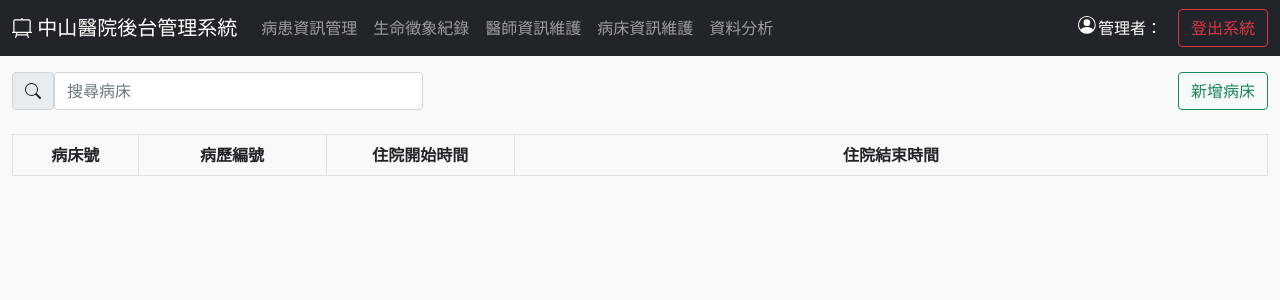
After one commit to banana0324/DB_project1, a Flask app: page /backstage/addbe_occupied in a window 1280 px wide. The commit adds this page. Shown: the top 300 px of the page. Run offline with Flask 2, Linux system fonts and the light colour scheme; lists and menus that the app fills with data are empty; some libraries are stand-ins or nearby versions.

Commit message:
Add files via upload

```diff
--- a/backstage/templates/backstage.html
+++ b/backstage/templates/backstage.html
@@ -61,6 +61,9 @@
                         <a class="nav-link" href="{{ url_for('manager.doctorManager') }}">醫師資訊維護</a>
                     </li>
                     <li class="nav-item">
+                        <a class="nav-link" href="{{ url_for('manager.be_occupiedManager') }}">病床資訊維護</a>
+                    </li>
+                    <li class="nav-item">
                         <a class="nav-link" href="{{ url_for('analysis.dashboard') }}">資料分析</a>
                     </li>
                 </ul>
--- /dev/null
+++ b/backstage/templates/be_occupiedManager.html
@@ -0,0 +1,132 @@
+{% extends "backstage.html" %}
+{% block head %}
+{{ super() }}
+{% endblock head %}
+
+{% block title %} 病床資訊維護 {% endblock title %}
+
+{% block content %}
+
+{% with messages = get_flashed_messages() %}
+{% if messages[0] == 'No permission' %}
+
+<script language="javascript">
+
+  alert('您沒有使用者的權限喔！');
+
+</script>
+
+
+{% endif %}
+{% endwith %}
+
+{% with messages = get_flashed_messages() %}
+{% if messages[0] == 'failed' %}
+
+<script language="javascript">
+
+  alert('有使用者有使用到這筆資料，所以不能刪除');
+
+</script>
+
+{% endif %}
+{% endwith %}
+
+<script>
+    $(document).ready(function(){
+        $("#keyword").on("keyup", function() {
+            var value = $(this).val().toLowerCase();
+            $("#product tr").filter(function() {
+            $(this).toggle($(this).text().toLowerCase().indexOf(value) > -1)
+            });
+        });
+    });
+</script>
+&nbsp;
+&nbsp;
+<div class="d-flex justify-content-between container-xxl">
+    <div class="d-flex col-sm-4">
+        <span class="input-group-text" id="basic-addon1">
+          <svg xmlns="http://www.w3.org/2000/svg" width="16" height="16" fill="currentColor" class="bi bi-search" viewBox="0 0 16 16">
+            <path d="M11.742 10.344a6.5 6.5 0 1 0-1.397 1.398h-.001c.03.04.062.078.098.115l3.85 3.85a1 1 0 0 0 1.415-1.414l-3.85-3.85a1.007 1.007 0 0 0-.115-.1zM12 6.5a5.5 5.5 0 1 1-11 0 5.5 5.5 0 0 1 11 0z"/>
+          </svg>
+        </span>
+        <input class="form-control me-2" id="keyword" placeholder="搜尋病床" aria-label="Search">
+    </div>
+    <button type="button" class="btn btn-outline-success" data-bs-toggle="modal" data-bs-target="#staticBackdrop">
+        新增病床
+    </button>
+</div>
+
+<form method="post" enctype=multipart/form-data action={{ url_for('manager.addbe_occupied') }}>
+    <div class="modal fade" id="staticBackdrop" data-bs-backdrop="static" data-bs-keyboard="false" tabindex="-1" aria-labelledby="staticBackdropLabel" aria-hidden="true">
+        <div class="modal-dialog">
+            <div class="modal-content">
+                <div class="modal-header">
+                    <h5 class="modal-title" id="staticBackdropLabel">新增病床</h5>
+                    <button type="button" class="btn-close" data-bs-dismiss="modal" aria-label="Close"></button>
+                </div>
+                <div class="modal-body">
+                    <div class="mb-3">
+                        <label for="inputProductName" class="form-label">病床號</label>
+                        <input type="text" class="form-control" id="inputProductName" name="bid" required>
+                    </div>
+                    <div class="mb-3">
+                        <label for="inputProductName" class="form-label">病歷編號</label>
+                        <input type="text" class="form-control" id="inputProductName" name="pno" required>
+                    </div>
+                    <div class="mb-3">
+                        <label for="inputProductName" class="form-label">住院開始時間</label>
+                        <input type="text" class="form-control" id="inputProductName" name="starttime" required>
+                    </div>
+                    <div class="mb-3">
+                        <label for="inputProductName" class="form-label">住院結束時間</label>
+                        <input type="text" class="form-control" id="inputProductName" name="endtime" required>
+                    </div>
+                </div>
+                <div class="modal-footer">
+                    <button type="button" class="btn btn-danger" data-bs-dismiss="modal">取消</button>
+                    <button type="submit" class="btn btn-success">確定新增</button>
+                </div>
+            </div>
+        </div>
+    </div>
+</form>
+
+<br/>
+
+<div class="container-xxl">
+
+<form method='post' action={{ url_for('manager.be_occupiedManager') }}>
+<table id="manager" class="table table-bordered">
+    <thead>
+        <tr>
+            <th width="10%"><center>病床號</center></th>
+            <th width="15%"><center>病歷編號</center></th>
+            <th width="15%"><center>住院開始時間</center></th>
+            <th colspan="2"><center>住院結束時間</center></th>
+        </tr>
+    </thead>
+    <tbody id="product">
+    {% for i in book_data %}
+        <tr>
+            <td><center>{{ i.病床號 }}</center></td>
+            <td><center>{{ i.病歷編號 }}</center></td>
+            <td><center>{{ i.住院開始時間 }}</center></td>
+            <td><center>{{ i.住院結束時間 }}</center></td>
+            <td><center><button type="submit" value="{{i.病床號}}" name="editbe_occupied" class="btn btn-success">編輯病床資料</button></center></td>
+            <td><center><button type="submit" value="{{i.病床號}}" name="deletebe_occupied" onclick="return (confirm('你確定要刪除 \'{{ i.病床號 }}\' 嗎？'))" class="btn btn-danger">刪除資料</button></center></td>
+        </tr>
+    {% endfor %}
+    </tbody>
+
+</table>
+</form>
+</div>
+<script>
+    function have_product(){
+      alert('有使用者有使用到這筆資料，所以不能刪除');
+    }
+</script>
+
+{% endblock content %}
--- a/backstage/views/manager.py
+++ b/backstage/views/manager.py
@@ -371,6 +371,112 @@ def show_doctorInfo():
         '主治科別': department
     }
     return product
+# ________________________________________________________________________
+@manager.route('/be_occupiedManager', methods=['GET', 'POST'])
+@login_required
+def be_occupiedManager():
+    if request.method == 'GET':
+        if(current_user.role == 'user'):
+            flash('No permission')
+            return redirect(url_for('index'))
+
+    if 'deletebe_occupied' in request.values:
+        pid = request.values.get('deletebe_occupied')
+        data = Product.delete_be_occupied(pid)
+
+        if(data != None):
+            flash('failed')
+        else:
+            data = Product.get_be_occupied(pid)
+            Product.delete_be_occupied(pid)
+
+    elif 'editbe_occupied' in request.values:
+        pid = request.values.get('editbe_occupied')
+        return redirect(url_for('manager.editbe_occupied', pid=pid))
+
+    book_data = be_occupied()
+    return render_template('be_occupiedManager.html', book_data = book_data, user=current_user.name)
+
+def be_occupied():
+    book_row = Product.get_all_be_occupied()
+    book_data = []
+    for i in book_row:
+        book = {
+            '病床號': i[0],
+            '病歷編號': i[1],
+            '住院開始時間': i[2],
+            '住院結束時間': i[3],
+        }
+        book_data.append(book)
+    return book_data
+
+@manager.route('/addbe_occupied', methods=['GET', 'POST'])
+def addbe_occupied():
+    if request.method == 'POST':
+        data = ""
+        while(data != None):
+            number = str(random.randrange( 0, 10))
+            pid = 'P' + number
+            data = Product.get_doctor(pid)
+
+        pid = request.values.get('bid')
+        pno = request.values.get('pno')
+        starttime = request.values.get('starttime')
+        endtime = request.values.get('endtime')
+        Product.addbe_occupied(
+            {
+            'bid' : str(pid),
+            'pno' : str(pno),
+            'starttime' :str(starttime),
+            'endtime' :str(endtime)
+            }
+        )
+
+        return redirect(url_for('manager.be_occupiedManager'))
+
+    return render_template('be_occupiedManager.html')
+
+@manager.route('/editbe_occupied', methods=['GET', 'POST'])
+@login_required
+def editbe_occupied():
+    if request.method == 'GET':
+        if(current_user.role == 'user'):
+            flash('No permission')
+            return redirect(url_for('bookstore'))
+
+    if request.method == 'POST':
+        Product.update_be_occupied(
+            {
+            'bid' : request.values.get('bid'),
+            'pno' : request.values.get('pno'),
+            'starttime' : request.values.get('starttime'),
+            'endtime' : request.values.get('endtime')
+            }
+        )
+
+        return redirect(url_for('manager.be_occupiedManager'))
+
+    else:
+        product = show_be_occupiedInfo()
+        return render_template('editbe_occupied.html', data=product)
+
+
+def show_be_occupiedInfo():
+    bid = request.args['pid']
+    data = Product.get_be_occupied(bid)
+
+    bid = data[0]
+    pno = data[1]
+    starttime = data[2]
+    endtime = data[3]
+
+    product = {
+        '病床號': bid,
+        '病歷編號': pno,
+        '住院開始時間': starttime,
+        '住院結束時間': endtime
+    }
+    return product
 
 
 @manager.route('/orderManager', methods=['GET', 'POST'])
--- a/bookstore/views/store.py
+++ b/bookstore/views/store.py
@@ -84,7 +84,6 @@ def bookstore():
         doctorDept = dataDoc[2]
 
         dataVitalSign = Product.get_vital_sign(pid)
-
         seqtime = dataVitalSign[0]
         rr = dataVitalSign[1]
         bp = dataVitalSign[2]
@@ -212,7 +211,7 @@ def undergoes():
         search = request.values.get('keyword')
         keyword = search
 
-        cursor.prepare('SELECT * FROM UNDERGOES WHERE NAME LIKE :search')
+        cursor.prepare('SELECT * FROM UNDERGOES WHERE SID LIKE :search')
         cursor.execute(None, {'search': '%' + keyword + '%'})
         book_row = cursor.fetchall()
         surgery_data = []
@@ -287,7 +286,7 @@ def undergoes():
         single = 1
         search = request.values.get('keyword')
         keyword = search
-        cursor.prepare('SELECT * FROM UNDERGOES WHERE NAME LIKE :search')
+        cursor.prepare('SELECT * FROM UNDERGOES WHERE SID LIKE :search')
         cursor.execute(None, {'search': '%' + keyword + '%'})
         book_row = cursor.fetchall()
         surgery_data = []
```
Also changed, not shown: api/sql.py (+23 -3 lines), backstage/templates/dashboard.html (+0 -8 lines), backstage/templates/editbe_occupied.html (added, +42 -0 lines).
